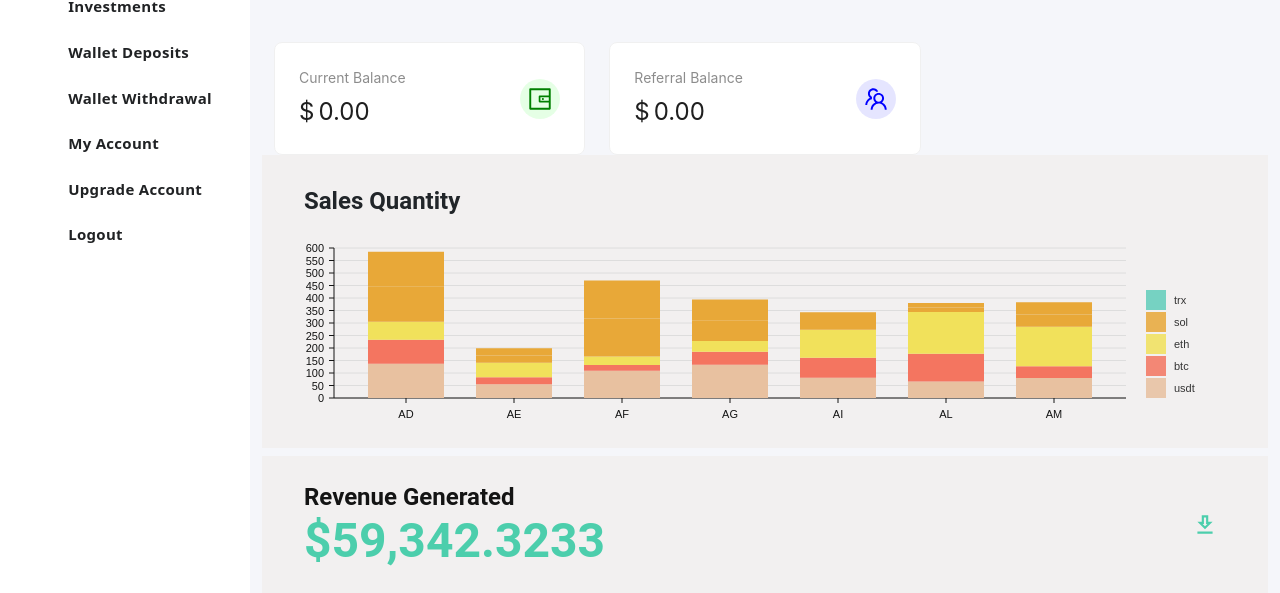
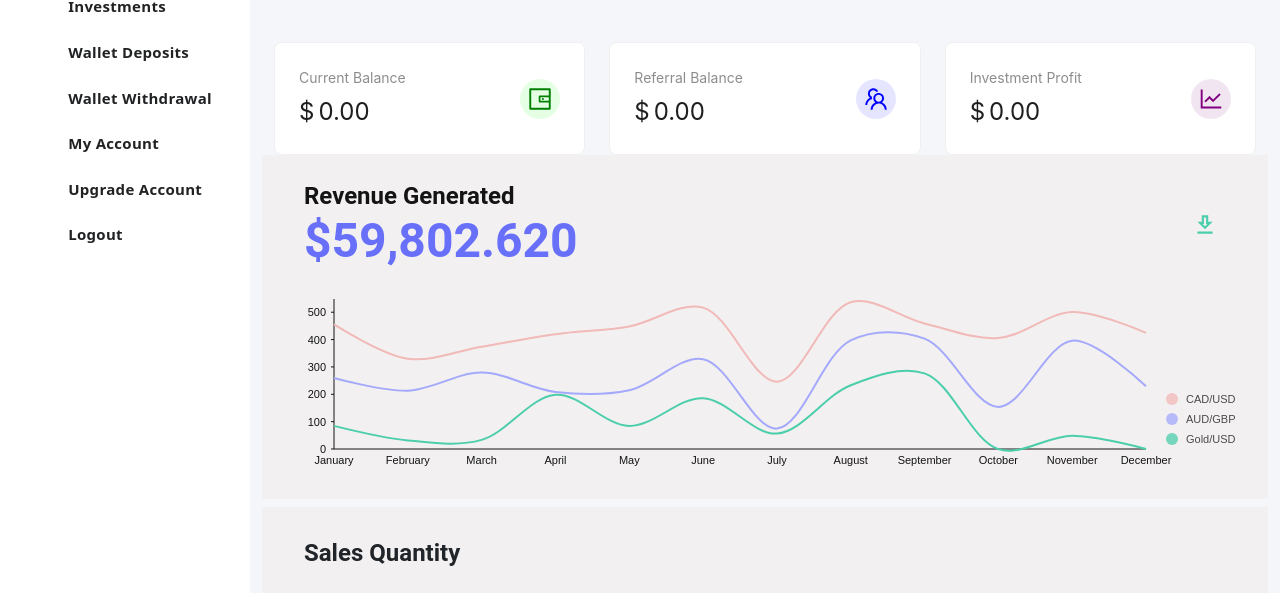
Before and after one commit to tonynereus/Quantumaitrading, a React (Vite) app: page /dashboard/home in a window 1280 px wide. Shown: the part 148-741 px from the top of the page. Built offline with nearby package versions, Linux system fonts and the light colour scheme.

Commit message:
moving charts

```diff
--- a/package.json
+++ b/package.json
@@ -24,6 +24,7 @@
     "antd": "^5.22.7",
     "antd-img-crop": "^4.24.0",
     "bootstrap": "^5.3.3",
+    "moment": "^2.30.1",
     "react": "^18.3.1",
     "react-bootstrap": "^2.10.2",
     "react-dom": "^18.3.1",
--- a/src/DashboardPages/Dashboard.jsx
+++ b/src/DashboardPages/Dashboard.jsx
@@ -1,9 +1,11 @@
-import React, { useContext, useState } from 'react';
+import React, { useContext, useEffect, useState } from 'react';
 import {
   WalletOutlined,
   TeamOutlined,
   DollarCircleOutlined,
+  LineChartOutlined
 } from "@ant-design/icons";
+import moment from "moment";
 import { Card, Input, Space, Statistic, Typography, Form, message, Table } from "antd";
 import AppContext from '../context/AppContext';
 import LoadingCenter from '../components/LoadingCenter';
@@ -75,6 +77,26 @@ export const colors = {
 
 function DashboardComponent() {
   const AppC = useContext(AppContext);
+  const revTotal = [
+    "59,342.3233",
+    "49,612.801",
+    "59,352.720",
+    "57,211.923",
+    "58,622.30",
+    "70,142.1330",
+    "59,342.3003",
+    "60,000.102",
+    "59,942.883",
+    "59,642.215",
+    "59,802.620",
+    "61,242.100",
+  ]
+  const revColors = [
+    colors.greenAccent[500],
+    colors.redAccent[500],
+    colors.blueAccent[500]
+  ]
+
   const { myReq } = AppC;
   const userData = AppC.data
   const [isLoading, setIsLoading] = useState(false);
@@ -83,15 +105,39 @@ function DashboardComponent() {
   const [referralBalance, setReferralBalance] = useState(1200); // Example value
   const [withdrawAmount, setWithdrawAmount] = useState("");
   const [withdrawAddress, setWithdrawAddress] = useState("");
+  const [revenue, setRev] = useState(revTotal[0]);
+  const [revCol, setRevCol] = useState(revColors[0]);
 
-  const handleWithdrawalRequest = () => {
-    if (!withdrawAmount) {
-      return message.error("Please enter an amount to withdraw.");
-    }
-    // Handle withdrawal logic here
-    message.success(`Withdrawal request for ₦${withdrawAmount} submitted.`);
-    setWithdrawAmount("");
+  const calculateProfit = (createdAt) => {
+    if (!createdAt) return 0;
+
+    const createdDate = moment(createdAt); // Parse the creation date
+    const currentDate = moment(); // Get the current date
+    const secondsElapsed = currentDate.diff(createdDate, "seconds"); // Calculate seconds elapsed
+    const profit = Math.floor(secondsElapsed / 10); // $1 per 10 seconds
+
+    return profit;
   };
+
+
+  function varyValues() {
+    setInterval(() => {
+      const randomIndex = Math.floor(Math.random() * revTotal.length);
+      const randomColIndex = Math.floor(Math.random() * revColors.length);
+      setRev(prev => {
+        return revTotal[randomIndex];
+      });
+      setRevCol(prev => {
+        return revColors[randomColIndex];
+      });
+    }, 3000);
+  }
+
+  useEffect(
+    () => {
+      varyValues();
+    }, []
+  )
 
   const renderTransactions = () => (
     <Table
@@ -160,25 +206,24 @@ function DashboardComponent() {
                 />
               }
             />
-            <Box
-              gridColumn="span 4"
-              gridRow="span 2"
-              backgroundColor={colors.primary[400]}
-            >
-              <MTypography
-                variant="h5"
-                fontWeight="600"
-                sx={{ padding: "30px 30px 0 30px" }}
-              >
-                Sales Quantity
-              </MTypography>
-              <Box height="250px" mt="-20px">
-                <BarChart isDashboard={true} />
-              </Box>
-            </Box>
 
-            {/* <Card className="p-3 mt-3"> */}
-            <div className="mt-2"></div>
+            <DashboardCard
+              title="Investment Profit"
+              value={calculateProfit(userData.created_at)} // Use the appropriate property for investment profit
+              icon={
+                <LineChartOutlined
+                  style={{
+                    color: "purple",
+                    backgroundColor: "rgba(128,0,128,0.1)",
+                    borderRadius: 20,
+                    fontSize: 24,
+                    padding: 8,
+                  }}
+                />
+              }
+            />
+
+
             <Box
               gridColumn="span 7"
               gridRow="span 2"
@@ -202,9 +247,9 @@ function DashboardComponent() {
                   <MTypography
                     variant="h3"
                     fontWeight="bold"
-                    color={colors.greenAccent[500]}
+                    color={revCol}
                   >
-                    $59,342.3233
+                    ${revenue}
                   </MTypography>
                 </Box>
                 <Box>
@@ -217,6 +262,24 @@ function DashboardComponent() {
               </Box>
               <Box height="250px" m="-20px 0 0 0">
                 <LineChart isDashboard={true} />
+              </Box>
+            </Box>
+            {/* <Card className="p-3 mt-3"> */}
+            <div className="mt-2"></div>
+            <Box
+              gridColumn="span 4"
+              gridRow="span 2"
+              backgroundColor={colors.primary[400]}
+            >
+              <MTypography
+                variant="h5"
+                fontWeight="600"
+                sx={{ padding: "30px 30px 0 30px" }}
+              >
+                Sales Quantity
+              </MTypography>
+              <Box height="250px" mt="-20px">
+                <BarChart isDashboard={true} />
               </Box>
             </Box>
             {/* </Card> */}
--- a/src/assets/apis.js
+++ b/src/assets/apis.js
@@ -32,7 +32,6 @@ const apis = {
     deactivateAdmin:base+"admin/deactivateAdmin",
     deleteAdmin:base+"admin/deleteAdmin",
     uploadBanner:base+"admin/upload-banners",
-
     addBlog:base+"admin/addBlog",
     deleteBlog:base+"admin/deleteBlog",
     editBlog:base+"admin/editBlog",
--- a/src/components/LineChart.jsx
+++ b/src/components/LineChart.jsx
@@ -1,13 +1,31 @@
+import { useState, useEffect } from "react";
 import { ResponsiveLine } from "@nivo/line";
-
-import { mockLineData as data } from "../data/mockData";
 import { colors } from "../DashboardPages/Dashboard";
+import { mockLineData } from "../data/mockData";
 
 const LineChart = ({ isCustomLineColors = false, isDashboard = false }) => {
-  colors;
+  const [chartData, setChartData] = useState(mockLineData);
+
+  useEffect(() => {
+    const interval = setInterval(() => {
+      // Generate new data with random changes
+      const newData = chartData.map((line) => ({
+        ...line,
+        data: line.data.map((point) => ({
+          ...point,
+          y: Math.max(0, point.y + Math.round((Math.random() - 0.5) * 50)), // Change y value
+        })),
+      }));
+
+      setChartData(newData);
+    }, 1000); // Update every second
+
+    return () => clearInterval(interval); // Cleanup interval on unmount
+  }, [chartData]);
+
   return (
     <ResponsiveLine
-      data={data}
+      data={chartData}
       theme={{
         axis: {
           domain: {
@@ -41,7 +59,7 @@ const LineChart = ({ isCustomLineColors = false, isDashboard = false }) => {
           },
         },
       }}
-      colors={isDashboard ? { datum: "color" } : { scheme: "nivo" }} // added
+      colors={isDashboard ? { datum: "color" } : { scheme: "nivo" }}
       margin={{ top: 50, right: 110, bottom: 50, left: 60 }}
       xScale={{ type: "point" }}
       yScale={{
@@ -60,17 +78,17 @@ const LineChart = ({ isCustomLineColors = false, isDashboard = false }) => {
         tickSize: 0,
         tickPadding: 5,
         tickRotation: 0,
-        legend: isDashboard ? undefined : "transportation", // added
+        legend: isDashboard ? undefined : "transportation",
         legendOffset: 36,
         legendPosition: "middle",
       }}
       axisLeft={{
         orient: "left",
-        tickValues: 5, // added
+        tickValues: 5,
         tickSize: 3,
         tickPadding: 5,
         tickRotation: 0,
-        legend: isDashboard ? undefined : "count", // added
+        legend: isDashboard ? undefined : "count",
         legendOffset: -40,
         legendPosition: "middle",
       }}
--- a/src/data/mockData.js
+++ b/src/data/mockData.js
@@ -231,6 +231,118 @@ export const mockPieData = [
 
 
 export const mockLineData = [
+    {
+        id: "Gold/USD",
+        color: tokens("dark").greenAccent[500],
+        data: [
+            { x: "January", y: 101 },
+            { x: "February", y: 75 },
+            { x: "March", y: 36 },
+            { x: "April", y: 216 },
+            { x: "May", y: 35 },
+            { x: "June", y: 236 },
+            { x: "July", y: 88 },
+            { x: "August", y: 232 },
+            { x: "September", y: 281 },
+            { x: "October", y: 1 },
+            { x: "November", y: 35 },
+            { x: "December", y: 14 },
+        ],
+    },
+    {
+        id: "AUD/GBP",
+        color: tokens("dark").blueAccent[300],
+        data: [
+            { x: "January", y: 212 },
+            { x: "February", y: 190 },
+            { x: "March", y: 270 },
+            { x: "April", y: 9 },
+            { x: "May", y: 75 },
+            { x: "June", y: 175 },
+            { x: "July", y: 33 },
+            { x: "August", y: 189 },
+            { x: "September", y: 97 },
+            { x: "October", y: 87 },
+            { x: "November", y: 299 },
+            { x: "December", y: 251 },
+        ],
+    },
+    {
+        id: "CAD/USD",
+        color: tokens("dark").redAccent[200],
+        data: [
+            { x: "January", y: 191 },
+            { x: "February", y: 136 },
+            { x: "March", y: 91 },
+            { x: "April", y: 190 },
+            { x: "May", y: 211 },
+            { x: "June", y: 152 },
+            { x: "July", y: 189 },
+            { x: "August", y: 152 },
+            { x: "September", y: 8 },
+            { x: "October", y: 197 },
+            { x: "November", y: 107 },
+            { x: "December", y: 170 },
+        ],
+    },
+];
+export const mockLineData2 = [
+    {
+        id: "Gold/USD",
+        color: tokens("dark").greenAccent[500],
+        data: [
+            { x: "January", y: 101 },
+            { x: "February", y: 205 },
+            { x: "March", y: 36 },
+            { x: "April", y: 216 },
+            { x: "May", y: 35 },
+            { x: "June", y: 236 },
+            { x: "July", y: 300 },
+            { x: "August", y: 212 },
+            { x: "September", y: 281 },
+            { x: "October", y: 1 },
+            { x: "November", y: 35 },
+            { x: "December", y: 14 },
+        ],
+    },
+    {
+        id: "AUD/GBP",
+        color: tokens("dark").blueAccent[300],
+        data: [
+            { x: "January", y: 212 },
+            { x: "February", y: 101 },
+            { x: "March", y: 270 },
+            { x: "April", y: 10 },
+            { x: "May", y: 75 },
+            { x: "June", y: 175 },
+            { x: "July", y: 33 },
+            { x: "August", y: 189 },
+            { x: "September", y: 97 },
+            { x: "October", y: 87 },
+            { x: "November", y: 299 },
+            { x: "December", y: 251 },
+        ],
+    },
+    {
+        id: "CAD/USD",
+        color: tokens("dark").redAccent[200],
+        data: [
+            { x: "January", y: 191 },
+            { x: "February", y: 136 },
+            { x: "March", y: 91 },
+            { x: "April", y: 190 },
+            { x: "May", y: 211 },
+            { x: "June", y: 152 },
+            { x: "July", y: 189 },
+            { x: "August", y: 152 },
+            { x: "September", y: 8 },
+            { x: "October", y: 197 },
+            { x: "November", y: 107 },
+            { x: "December", y: 170 },
+        ],
+    },
+];
+export const mockLineData3 = [
     {
         id: "Gold/USD",
         color: tokens("dark").greenAccent[500],
```
Also changed, not shown: 1 other file (tests, documents, lock files or other folders).
